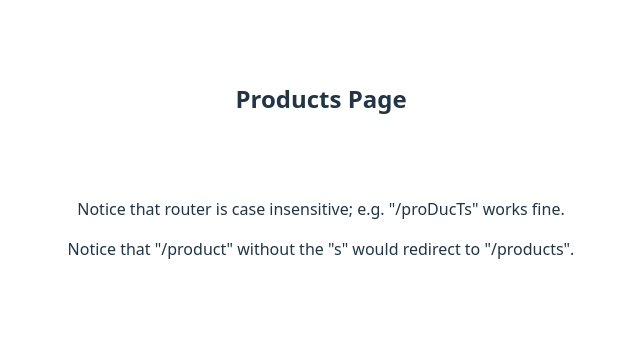
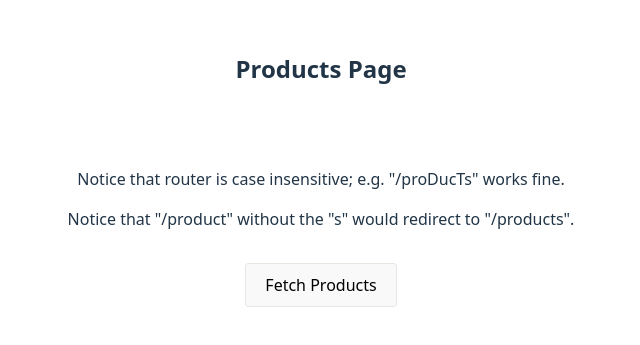
Before and after one commit to maryam-kpmpower/my-vite-app, a React (Vite) app: page /products in a window 1280 px wide. Shown: the part 231-576 px from the top of the page, without its empty margins (319-959 px from the left). Built offline with nearby package versions, Linux system fonts and the light colour scheme.

Commit message:
initial fetch

```diff
--- /dev/null
+++ b/src/api/Product.ts
@@ -0,0 +1,18 @@
+import type { Product } from '../types/product';
+
+const url = 'https://jsonplaceholder.typicode.com/albums';
+
+export const fetchProducts = async (): Promise<Product[]> => {
+    try {
+        const response = await fetch(url);
+        if (!response.ok) {
+            throw new Error(`status error: ${response.status}`);
+        }
+        const result: Product[] = await response.json();
+        console.log(result);
+        return result;
+    } catch (error) {
+        console.error('Failed to fetch products:', error);
+        return [];
+    }
+};
--- a/src/pages/ProductPage/ProductPage.scss
+++ b/src/pages/ProductPage/ProductPage.scss
@@ -1,4 +1,25 @@
-p {
-    display: flex;
-    justify-content: center;
+.product-page {
+    p {
+        display: flex;
+        justify-content: center;
+    }
+
+    .action {
+        display: flex;
+        justify-content: center;
+        margin-top: 2rem;
+
+        button {
+            border: 1px solid rgb(230, 231, 224);
+            border-radius: 0.2rem;
+            outline: none;
+            cursor: pointer;
+            &:active {
+                border-color: rgb(39, 33, 33);
+            }
+            &:hover {
+                border-color: rgb(230, 231, 224);
+            }
+        }
+    }
 }
--- a/src/pages/ProductPage/ProductPage.tsx
+++ b/src/pages/ProductPage/ProductPage.tsx
@@ -1,6 +1,26 @@
 import './ProductPage.scss';
+import { useState } from 'react';
+import { fetchProducts } from '../../api/product';
+import type { Product } from '../../types/product';
 
-const ProductPage = () => {
+const ProductPage: React.FC = () => {
+    const [products, setProducts] = useState<Product[]>([]);
+    const [loading, setLoading] = useState(false);
+    const [error, setError] = useState<string | null>(null);
+
+    const handleFetch = async () => {
+        setLoading(true);
+        setError(null);
+        try {
+            const result = await fetchProducts();
+            setProducts(result);
+        } catch (error) {
+            setError('Failed to fetch products.');
+        } finally {
+            setLoading(false);
+        }
+    };
+
     return (
         <div className="product-page">
             <h2>Products Page</h2>
@@ -12,6 +32,13 @@ const ProductPage = () => {
                 Notice that "/product" without the "s" would redirect to
                 "/products".
             </p>
+            <div className="action">
+                <button className="fetch-data-btn" onClick={handleFetch}>
+                    Fetch Products
+                </button>
+            </div>
+            {loading && <p>Loading...</p>}
+            {error && <p>{error}</p>}
         </div>
     );
 };
--- /dev/null
+++ b/src/types/product.ts
@@ -0,0 +1,5 @@
+export interface Product {
+    userId: number;
+    id: number;
+    title: string;
+}
```
